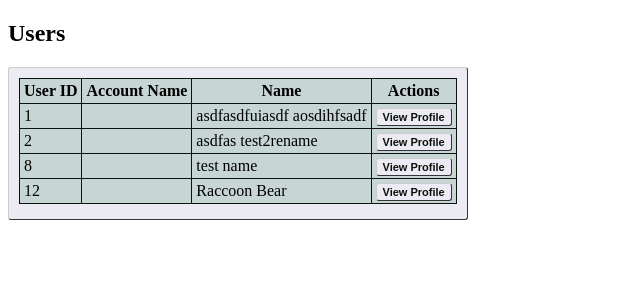
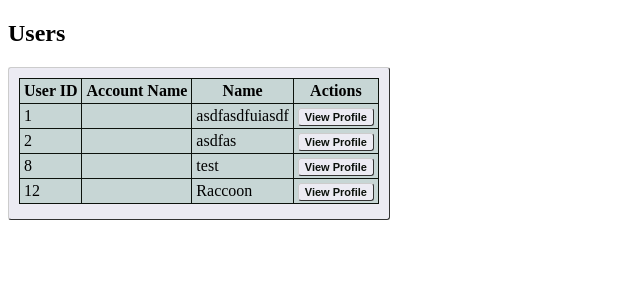
Before and after one commit to r-knight/message_board, a Django app: template apps/dashboard/templates/dashboard/dashboard.html in a window 1280 px wide. Shown: the part 45-345 px from the top of the page, without its empty margins (0-640 px from the left). Run offline with Django 3.2, Linux system fonts and the light colour scheme; the template is opened without the code that fills it: values that come from a table or form of the project are taken from there, others are empty; the visitor is signed in with stand-in values (Sample User, id 1); data comes from the database, SQL or seed files in the repository; parts of the project's set-up code (start-up, migrations or seed data) failed here and were passed over.

Commit message:
fixed some bugs with user info displaying, removed last names from standard dashboard

```diff
--- a/apps/dashboard/templates/dashboard/dashboard.html
+++ b/apps/dashboard/templates/dashboard/dashboard.html
@@ -50,7 +50,7 @@
 									<tr>
 										<td>{{user.id}}</td>
 										<td>{{user.account_name}}</td>
-										<td>{{user.first_name}} {{user.last_name}}</td>
+										<td>{{user.first_name}}</td>
 										<td><a class='btn' href='/users/profile/{{user.id}}'>View Profile</a></td>
 									</tr>
 								{% endfor %}
--- a/apps/users/templates/users/profile.html
+++ b/apps/users/templates/users/profile.html
@@ -33,7 +33,7 @@
                 {% endif %}
 				<ul class='profile_info'>
 					<li>Name: <span class='user_data'>{{viewed_user.first_name}} {{viewed_user.last_name}}</span></li>
-					<li>Email: <span class='user_data'>{{viewed_user.first_name}}</span></li>
+					<li>Email: <span class='user_data'>{{viewed_user.email}}</span></li>
 					<li>Comments: <span class='user_data'>{{viewed_user.comment_set.count}}</span></li>
 					<li>Liked Games: <span class='user_data'>{{viewed_user.liked_games.count}}</span></li>
 					<li>Liked Comments: <span class='user_data'>{{viewed_user.liked_comments.count}}</span></li>
```
